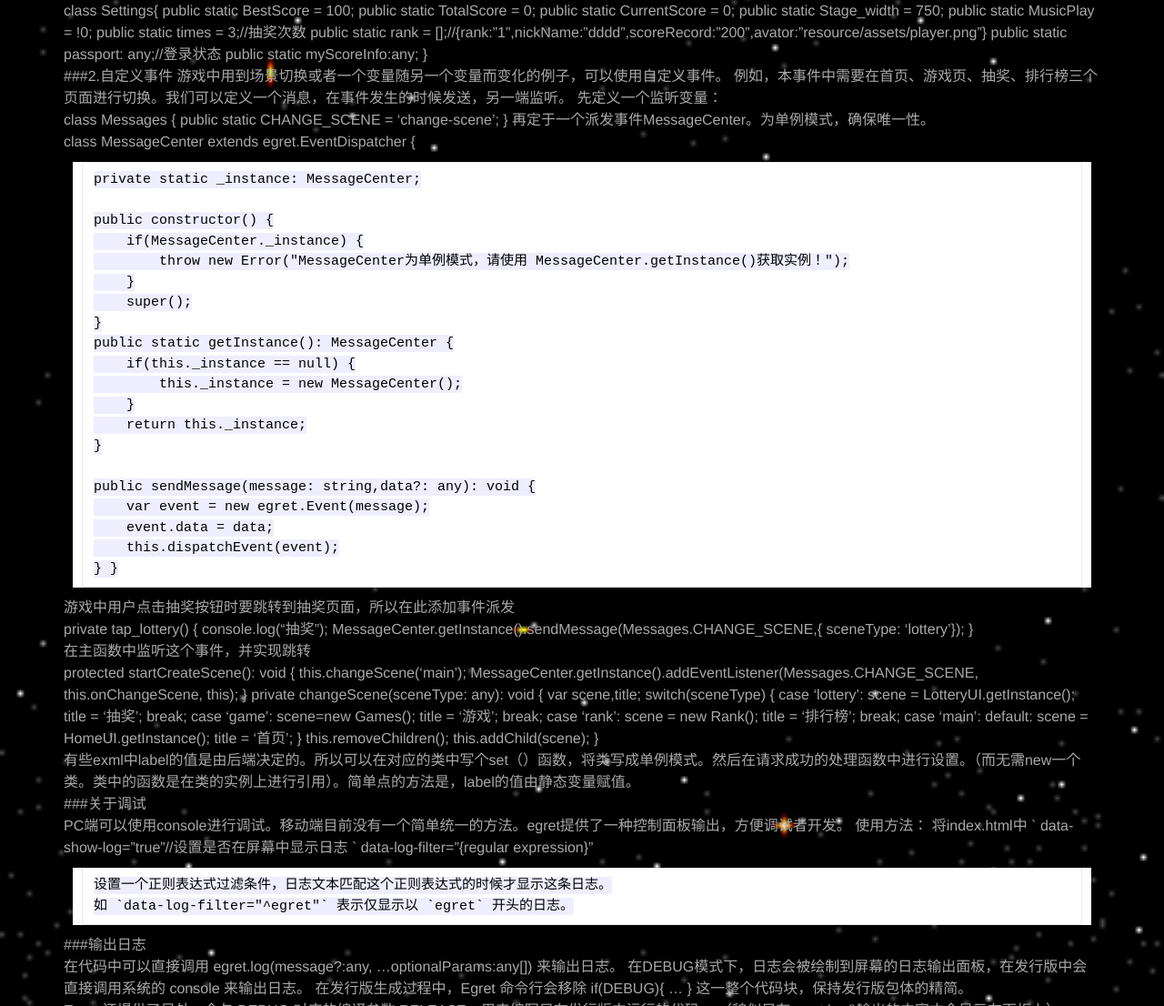
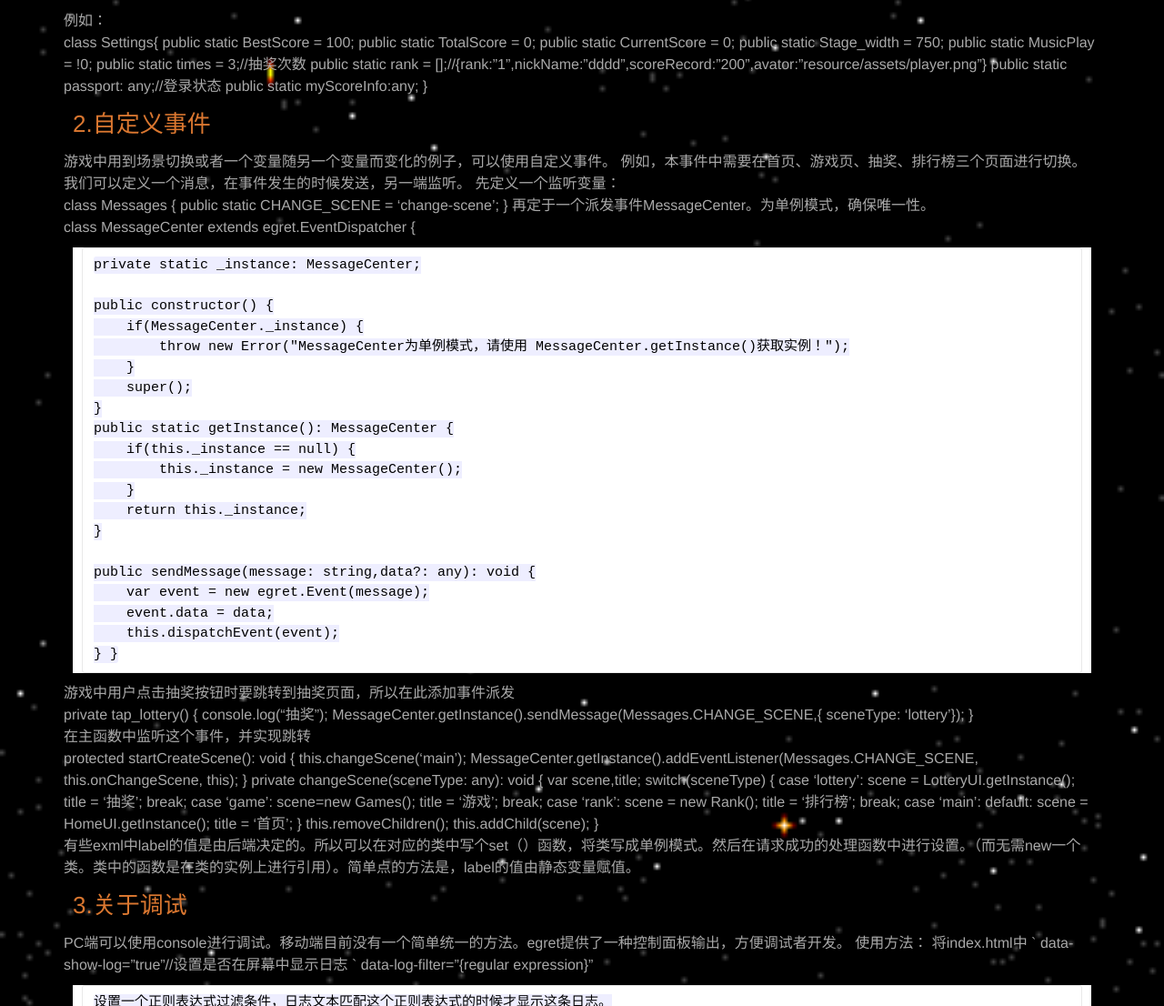
Before and after one commit to banyaner/banyaner.github.io, a Jekyll site: the page built from _posts/2016-04-27-EUI.markdown, in a window 1280 px wide and 1400 px high, scrolled down 311 px. Shown: the part 294-1400 px from the top of the window at 91% size. Built offline with Jekyll 4.4.1, drawn with Linux system fonts in a browser that asks for light colours; some of the changed text lies outside the part shown.

Commit message:
Update 2016-04-27-EUI.markdown

```diff
--- a/_posts/2016-04-27-EUI.markdown
+++ b/_posts/2016-04-27-EUI.markdown
@@ -12,7 +12,7 @@ categories: [Egret, 游戏]
 **磨人的小方块。（**后期添加代码链接，注意删除公司的一些公有库**）**游戏所有界面如图所示。
 ![所以界面整合.jpg](quiver-image-url/00AB123215182D4528DC86F5AEA7121A.jpg)
 
-###1.游戏全局要使用的唯一值得变量，单独定于在一个类中，方便在全局设置和读取。
+### 1.游戏全局要使用的唯一值得变量，单独定于在一个类中，方便在全局设置和读取。
 
 例如：
 
@@ -28,7 +28,7 @@ class Settings{
     public static myScoreInfo:any;
 }
 
-###2.自定义事件
+### 2.自定义事件
 游戏中用到场景切换或者一个变量随另一个变量而变化的例子，可以使用自定义事件。
 例如，本事件中需要在首页、游戏页、抽奖、排行榜三个页面进行切换。我们可以定义一个消息，在事件发生的时候发送，另一端监听。
 先定义一个监听变量：
@@ -105,7 +105,7 @@ protected startCreateScene(): void {
 
 有些exml中label的值是由后端决定的。所以可以在对应的类中写个set（）函数，将类写成单例模式。然后在请求成功的处理函数中进行设置。（而无需new一个类。类中的函数是在类的实例上进行引用）。简单点的方法是，label的值由静态变量赋值。
 
-###关于调试
+### 3.关于调试
 
 PC端可以使用console进行调试。移动端目前没有一个简单统一的方法。egret提供了一种控制面板输出，方便调试者开发。
 使用方法：
@@ -117,8 +117,7 @@ data-log-filter=”{regular expression}”
 
     设置一个正则表达式过滤条件，日志文本匹配这个正则表达式的时候才显示这条日志。
     如 `data-log-filter="^egret"` 表示仅显示以 `egret` 开头的日志。
-
-###输出日志
+#### 输出日志
 
 在代码中可以直接调用 egret.log(message?:any, ...optionalParams:any[]) 来输出日志。
 在DEBUG模式下，日志会被绘制到屏幕的日志输出面板，在发行版中会直接调用系统的 console 来输出日志。
```
